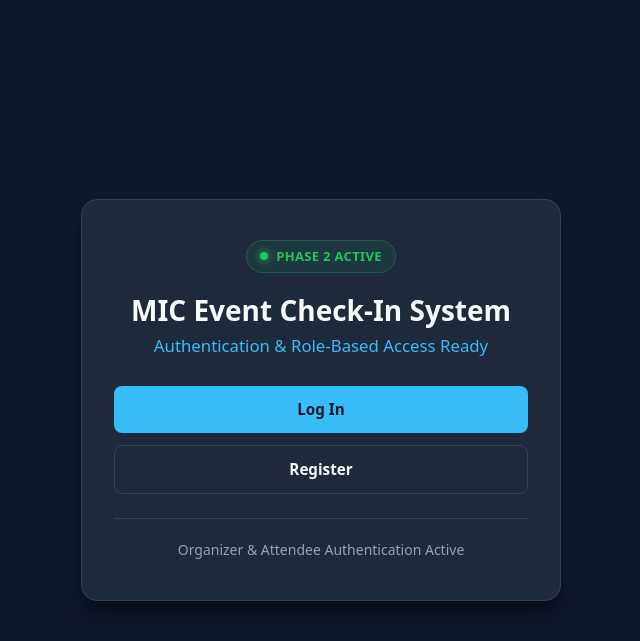
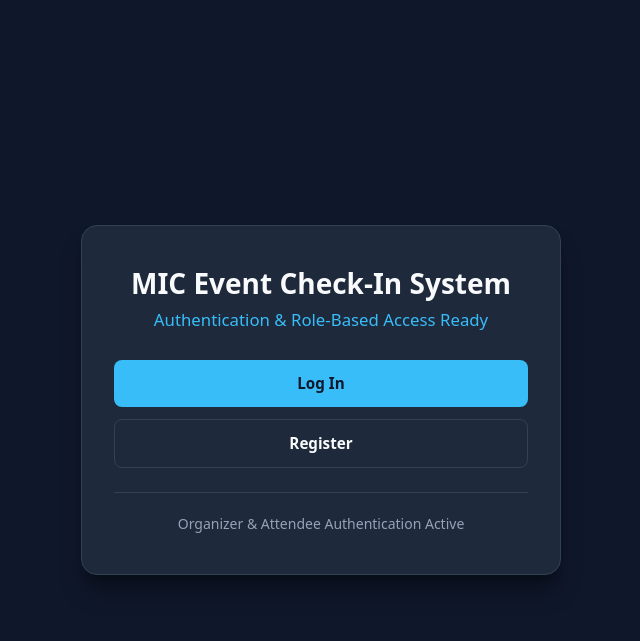
Before and after one commit to Safa-ali/MIC_Event_CheckIn, a Flask app: page / in a window 1280 px wide. Shown: the top 641 px of the page, without its empty margins (319-959 px from the left). Run offline with Flask 3, Linux system fonts and the light colour scheme.

Commit message:
Remove phase labels from UI

```diff
--- a/templates/attendee.html
+++ b/templates/attendee.html
@@ -25,8 +25,7 @@
             <p class="welcome-text">Welcome, <strong class="highlight-name">{{ name }}</strong>!</p>
 
             <div class="dashboard-panel">
-                <p class="panel-status">Phase 4 Event Registration &amp; QR Badges Active</p>
-                <p class="panel-description">Register for upcoming events and access your unique QR check-in badges.</p>
+                      <p class="panel-description">Register for upcoming events and access your unique QR check-in badges.</p>
             </div>
 
             <div class="action-group">
--- a/templates/index.html
+++ b/templates/index.html
@@ -9,10 +9,6 @@
 <body>
     <main class="container">
         <div class="card">
-            <div class="status-indicator">
-                <span class="pulse-dot"></span>
-                <span class="status-label">Phase 2 Active</span>
-            </div>
 
             <h1>MIC Event Check-In System</h1>
             <p class="message">Authentication &amp; Role-Based Access Ready</p>
--- a/templates/organizer.html
+++ b/templates/organizer.html
@@ -25,8 +25,7 @@
             <p class="welcome-text">Welcome, <strong class="highlight-name">{{ name }}</strong>!</p>
 
             <div class="dashboard-panel">
-                <p class="panel-status">Phase 6 Live &mdash; Dashboard, CSV Export, Offline Sync &amp; AI Insights</p>
-                <p class="panel-description">Manage your events, scan attendee QR badges, monitor live check-in progress, and generate AI-powered attendance insights.</p>
+                                <p class="panel-description">Manage your events, scan attendee QR badges, monitor live check-in progress, and generate AI-powered attendance insights.</p>
             </div>
 
             <div class="action-group">
```
